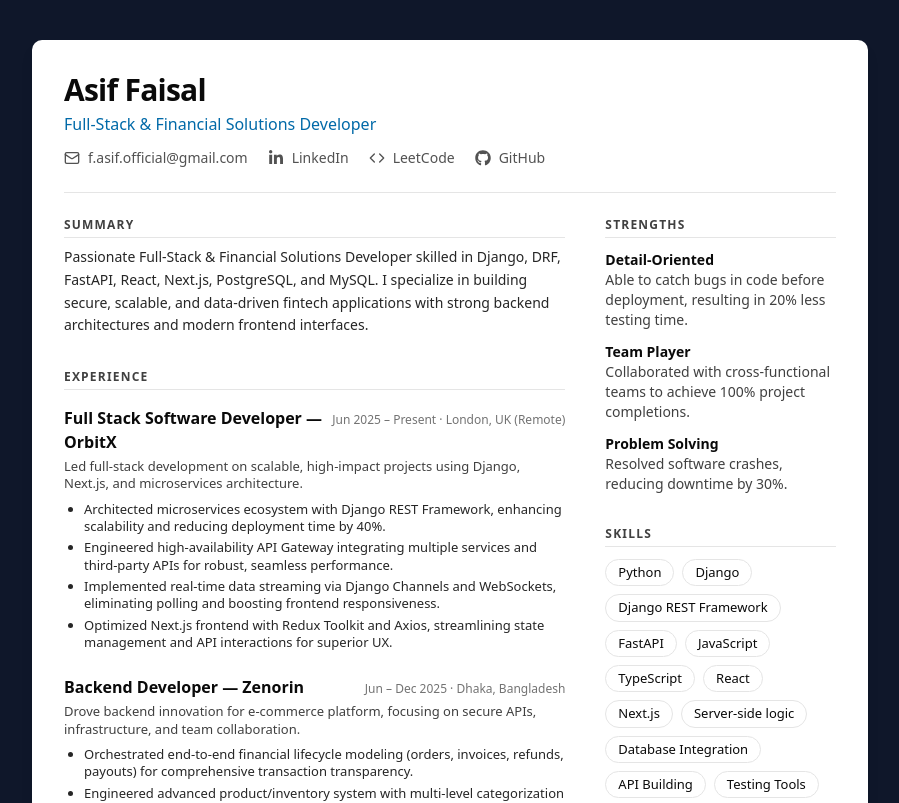
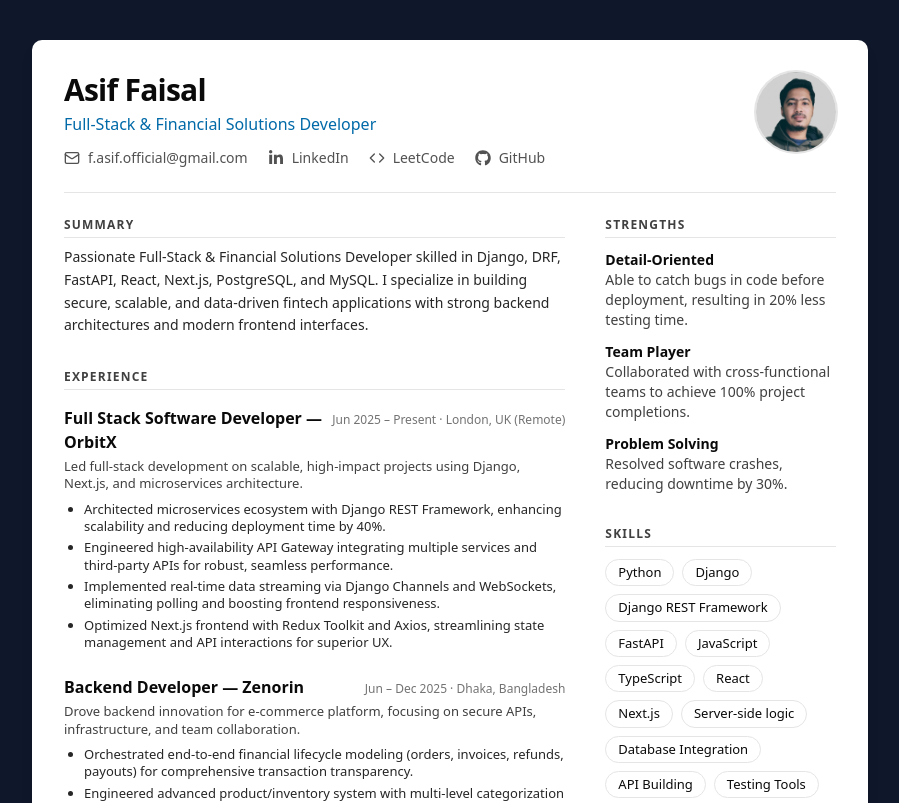
Before and after one commit to asifisme/asifisme, a Next.js app: page / in a window 1280 px wide. Shown: the top 803 px of the page, without its empty margins (190-1089 px from the left). Built offline with nearby package versions, Linux system fonts and the light colour scheme.

Commit message:
Remove unused avatarSrc property from Header and Home components

```diff
--- a/app/components/Header.tsx
+++ b/app/components/Header.tsx
@@ -1,8 +1,7 @@
 import React from "react";
-// Photo removed per request
-// import Image from "next/image";
+import Image from "next/image";
 import Link from "next/link";
-// import { StaticImageData } from 'next/image';
+import { StaticImageData } from 'next/image';
 import { Code, Mail } from "lucide-react";
 import { FaLinkedinIn } from "react-icons/fa6";
 import { FaGithub } from "react-icons/fa";
@@ -16,10 +15,10 @@ interface HeaderProps {
   linkedin: string;
   leetcode: string;
   github: string;
-  // avatarSrc removed
+  avatarSrc: string | StaticImageData;
 }
 
-export default function Header({name, title, email, linkedin, leetcode, github}: HeaderProps) {
+export default function Header({name, title, email, linkedin, leetcode, github, avatarSrc}: HeaderProps) {
     const handleEmailClick = (e: React.MouseEvent<HTMLAnchorElement>) => {
       e.preventDefault();
       const subject = encodeURIComponent("Interested in Working Together");
@@ -84,7 +83,15 @@ export default function Header({name, title, email, linkedin, leetcode, github}:
           </Link>
         </div>
       </div>
-      {/* Photo removed intentionally */}
+      <div className="shrink-0">
+        <Image
+          src={avatarSrc}
+          alt={`${name} headshot`}
+          width={80}
+          height={80}
+          className="h-16 w-16 sm:h-20 sm:w-20 rounded-full object-cover ring-2 ring-neutral-200"
+        />
+      </div>
     </header>
   );
 }
--- a/app/page.tsx
+++ b/app/page.tsx
@@ -1,8 +1,7 @@
 'use client';
 import React from "react";
 import Header from "./components/Header";
-// Avatar image removed per request
-// import avatarPng from "./components/image.png";
+import avatarPng from "./components/image.png";
 import Summary from "./components/Summary";
 import Experience, { ExperienceItemData } from "./components/Experience";
 import Education, { EducationItemData } from "./components/Education";
@@ -22,7 +21,8 @@ export default function Home() {
       linkedin: "https://www.linkedin.com/in/asifisme",
       leetcode: "https://www.leetcode.com/asifisme",
       github: "https://www.github.com/asifisme",
-  // Photo removed
+    // Use static import so Next.js handles the asset path both locally and on GitHub Pages
+    avatarSrc: avatarPng,
   };
 
   // Summary data
```
